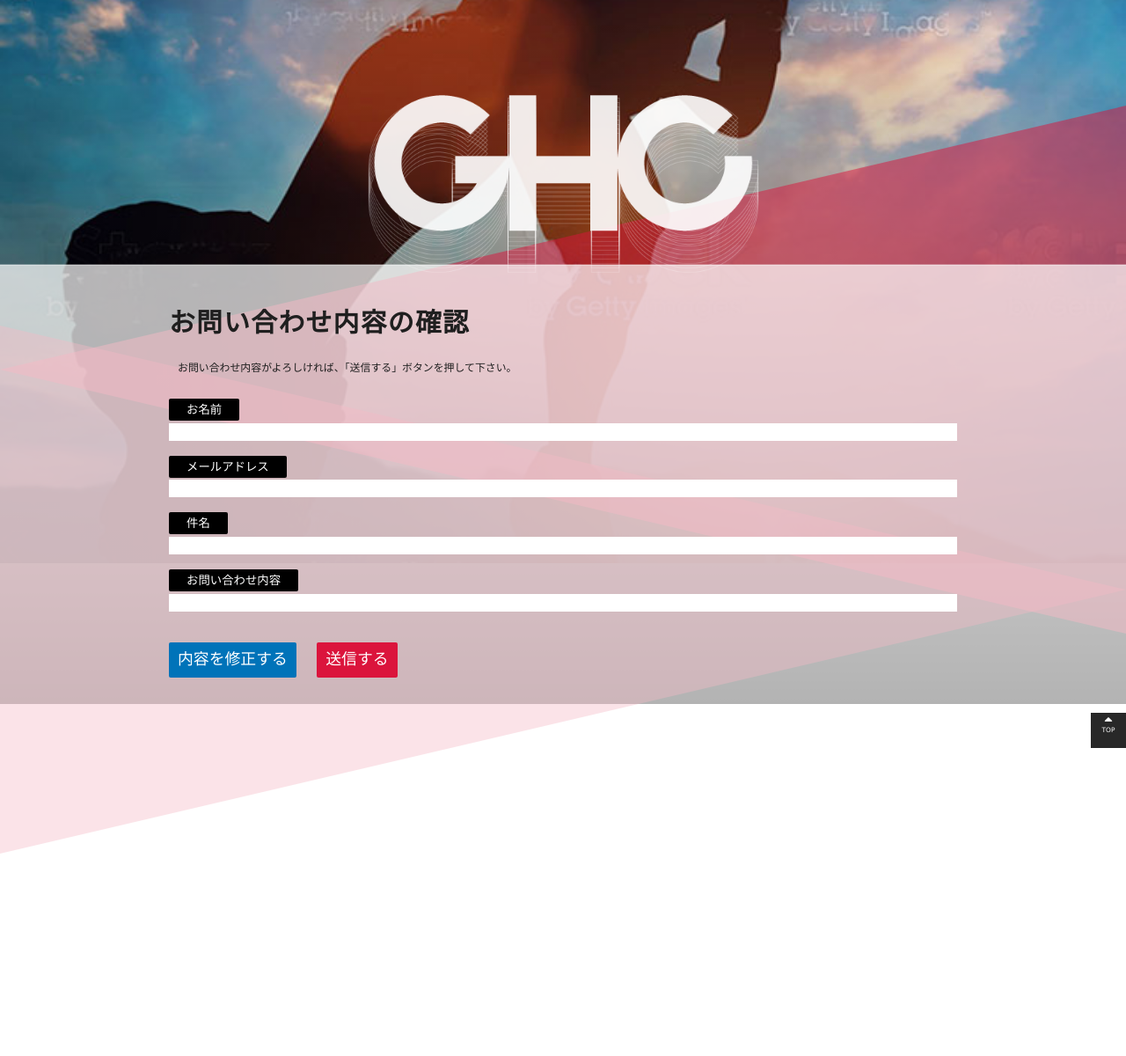
After one commit to zd3g08/GHCweb, a PHP site: page /html/confirm.php in a window 1280 px wide. The commit adds this page. Shown: the top 1200 px of the page at 88% size. Run offline with PHP 8.4, Linux system fonts and the light colour scheme; data that the repository does not hold is empty; style sheets or scripts are compiled from the project's sources; some libraries are stand-ins or nearby versions; some web fonts are replaced.

Commit message:
php化してお問い合わせフォーム完成！ 確認とサンクスページも！

```diff
--- a/assets/scss/style.scss
+++ b/assets/scss/style.scss
@@ -643,12 +644,80 @@ background:-webkit-linear-gradient(left,  rgba(0,0,0,0) 0%,rgba(0,0,0,0) 1%,rgba
         font-weight: 800;
         color: #fff;
     }
+    p {
+      line-height: 4rem;
+    }
     article {
         width: 100%;
         margin: 0 auto;
     }
 }
 
+.confirm {
+    position:relative;
+    top: 0px;
+    width: 100%;
+    height: 900px;
+    text-align: center;
+    margin: 0px auto 0 auto;
+    border-top: 1px solid rgba(#fff,.3);
+    border-bottom: 1px solid rgba(#fff,.3);
+    color: #1f1f1f;
+    z-index: 100;
+    h3 {
+        margin: 40px 0 15px 0;
+        font-size: 2rem;
+        font-family: 'Open Sans Condensed', sans-serif;
+        letter-spacing: 1.35px;
+        font-weight: 800;
+    }
+    p {
+      line-height: 3rem;
+      padding: 10px;
+      background-color: #fff;
+      margin-bottom: 15px;
+    }
+    p.kakunin_title {
+      line-height: 1rem;
+      background-color: transparent;
+    }
+    p.thanks_p {
+      line-height: 1.75rem;
+      padding: 10px 15px;
+    }
+    article.confirm {
+        width: 100%;
+        background-color: rgba(#fff,.7);
+        padding: 0 15%;
+        text-align: left;
+    }
+    label {
+      background-color: #000000;
+      padding: 5px 20px;
+      border-radius: 2px;
+      line-height: 2rem;
+      color: #fff;
+      font-size: .9rem;
+    }
+    .syusei {
+      background-color: #0073b9;
+      padding: 5px 10px;
+      border-radius: 2px;
+      line-height: 2rem;
+      color: #fff;
+      margin-top: 20px;
+      margin-right: 20px;
+      font-size: 1.2rem;
+    }
+    .sousin {
+      background-color: #db143c;
+      padding: 5px 10px;
+      border-radius: 2px;
+      line-height: 2rem;
+      color: #fff;
+      font-size: 1.2rem;
+    }
+}
 
 
 //contact formここから
--- /dev/null
+++ b/html/confirm.php
@@ -0,0 +1,163 @@
+<?php
+    // フォームのボタンが押されたら
+    if ($_SERVER["REQUEST_METHOD"] == "POST") {
+        // フォームから送信されたデータを各変数に格納
+        $name = $_POST["name"];
+        $email = $_POST["email"];
+        $subject = $_POST["subject"];
+        $message  = $_POST["message"];
+    }
+
+    // 送信ボタンが押されたら
+    if (isset($_POST["submit"])) {
+        // 送信ボタンが押された時に動作する処理をここに記述する
+
+        // 日本語をメールで送る場合のおまじない
+        mb_language("ja");
+        mb_internal_encoding("UTF-8");
+        // mb_send_mail("kikuchanwork@gmail.com", "メール送信テスト", "メール本文");
+
+       // 件名を変数subjectに格納
+        $subject = "［自動送信］お問い合わせ内容の確認";
+
+        // メール本文を変数bodyに格納
+        $body = <<< EOM
+{$name}　様
+
+お問い合わせありがとうございます。
+以下のお問い合わせ内容が送信されました。
+
+=============================
+【 お名前 】　{$name}
+【 メール 】　{$email}
+【 件名 】　{$subject}
+【 内容 】
+{$message}
+==============================
+
+内容を確認の上、担当者から折り返しご連絡いたします。
+今しばらくお待ちください。
+
+※なお、こちらのメールアドレスは自動配信専用となっております。
+　ご返信いただいてもご返答はできかねますのでご了承ください。
+
+
+株式会社GHC
+http://ghcjp.com/
+
+EOM;
+
+        // 送信元のメールアドレスを変数fromEmailに格納
+        $fromEmail = "kikuchanwork@gmail.com";
+
+        // 送信元の名前を変数fromNameに格納
+        $fromName = "株式会社GHC";
+
+        // ヘッダ情報を変数headerに格納する
+        $header = "From: " .mb_encode_mimeheader($fromName) ."<{$fromEmail}>";
+
+        // メール送信を行う
+        mb_send_mail($email, $subject, $body, $header);
+
+        // サンクスページに画面遷移させる
+        header("Location: thanks.php");
+        exit;
+    }
+?>
+<!DOCTYPE html>
+<html lang="ja">
+
+<head>
+    <meta charset="UTF-8">
+    <title>株式会社GHC | お問い合わせ内容の確認</title>
+    <meta name="viewport" content="width=device-width, initial-scale=1.0">
+    <link rel="stylesheet" href="css/ress.css">
+    <link rel="stylesheet" href="css/style.css">
+    <link href="https://maxcdn.bootstrapcdn.com/font-awesome/4.7.0/css/font-awesome.min.css" rel="stylesheet">
+    <link rel="icon" type="image/png" href="images/favicon-32x32.png">
+    <link href="https://cdnjs.cloudflare.com/ajax/libs/lightbox2/2.7.1/css/lightbox.css" rel="stylesheet">
+</head>
+
+<body id="top">
+    <p id="page-top"><a href="#wrap"><i class="fa fa-caret-up fa-2x" aria-hidden="true"></i><br>TOP</a></p>
+
+    <header>
+        <section class="triangle">
+            <div class="triangle_right"></div>
+            <div class="triangle_left"></div>
+        </section>
+        <section class="title">
+            <div class="title_logo"></div>
+        </section>
+    </header>
+<main>
+        <section class="confirm"  id="contact">
+            <article class="confirm">
+    <h3>お問い合わせ内容の確認</h3>
+    <div>
+        <form action="confirm.php" method="post">
+                <input type="hidden" name="name" value="<?php echo $name; ?>">
+                <input type="hidden" name="email" value="<?php echo $email; ?>">
+                <input type="hidden" name="subject" value="<?php echo $subject; ?>">
+                <input type="hidden" name="message" value="<?php echo $message; ?>">
+                <p class="kakunin_title">お問い合わせ内容がよろしければ、「送信する」ボタンを押して下さい。</p>
+                <div>
+                    <div>
+                        <label>お名前</label>
+                        <p><?php echo $name; ?></p>
+                    </div>
+                    <div>
+                        <label>メールアドレス</label>
+                        <p><?php echo $email; ?></p>
+                    </div>
+                    <div>
+                        <label>件名</label>
+                        <p><?php echo $subject; ?></p>
+                    </div>
+                    <div>
+                        <label>お問い合わせ内容</label>
+                        <p><?php echo nl2br($message); ?></p>
+                    </div>
+                </div>
+            <input class="syusei" type="button" value="内容を修正する" onclick="history.back(-1)#contact">
+            <button class="sousin" type="submit" name="submit">送信する</button>
+        </form>
+    </div>
+</article>
+</section>
+</main>
+</body>
+<script type="text/javascript" src="https://ajax.googleapis.com/ajax/libs/jquery/3.4.1/jquery.min.js"></script>
+<script src="https://cdnjs.cloudflare.com/ajax/libs/Swiper/4.5.1/js/swiper.min.js"></script>
+<script src="https://cdnjs.cloudflare.com/ajax/libs/lightbox2/2.7.1/js/lightbox.min.js" type="text/javascript"></script>
+<script>
+/*topへ戻るボタン*/
+$(function() {
+    var showFlag = false;
+    var topBtn = $('#page-top');
+    topBtn.css('bottom', '-100px');
+    var showFlag = false;
+    //スクロールが100に達したらボタン表示
+    $(window).scroll(function() {
+        if ($(this).scrollTop() > 5) {
+            if (showFlag == false) {
+                showFlag = true;
+                topBtn.stop().animate({ 'bottom': '20px' }, 100);
+            }
+        } else {
+            if (showFlag) {
+                showFlag = false;
+                topBtn.stop().animate({ 'bottom': '-50px' }, 100);
+            }
+        }
+    });
+    //スクロールしてトップ
+    topBtn.click(function() {
+        $('body,html').animate({
+            scrollTop: 0
+        }, 500);
+        return false;
+    });
+});
+</script>
+</html>
--- a/html/index.html
+++ b/html/index.html
@@ -132,7 +132,7 @@
                 <p><i class="fa fa-subway mita_color" aria-hidden="true"></i>三田線「大手町駅」7番出口正面</p>
             </article>
             <figure>
-                <a href="images/map2.png" data-lightbox="group"><img src="images/map.png" alt="地図の画像"></a>
+                <a href="images/map3.png" data-lightbox="group"><img src="images/map.png" alt="地図の画像"></a>
                 <figcaption><a href="https://goo.gl/maps/yXws2pzdo73JLPH56" target="_blank">GoogleMapで開く&nbsp;&nbsp;<i class="fa fa-external-link" aria-hidden="true"></i></a></figcaption>
             </figure>
         </section><!-- accessここまで -->
```
Also changed, not shown: other parts of assets/scss/style.scss (+23 -8 lines), html/index.php (renamed from assets/index.html, +20 -9 lines), html/thanks.php (added, +39 -0 lines), html/css/style.css, html/images/icon_mail.svg (added), html/images/icon_mail2.svg (added), html/images/icon_message.svg (added), html/images/icon_name.svg (added), html/images/icon_name2.svg (added), html/images/icon_subject.svg (added), html/images/map3.png (added).
